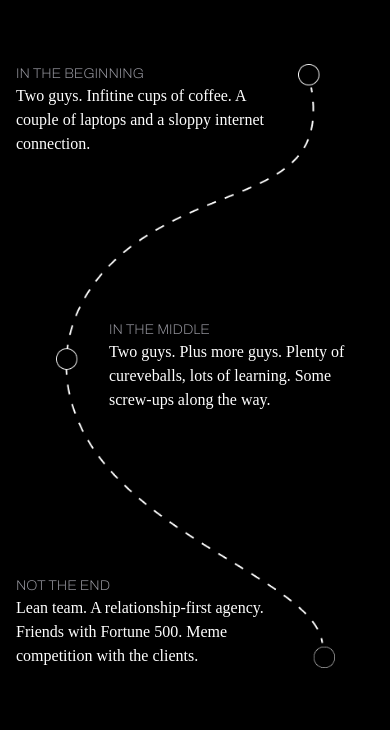
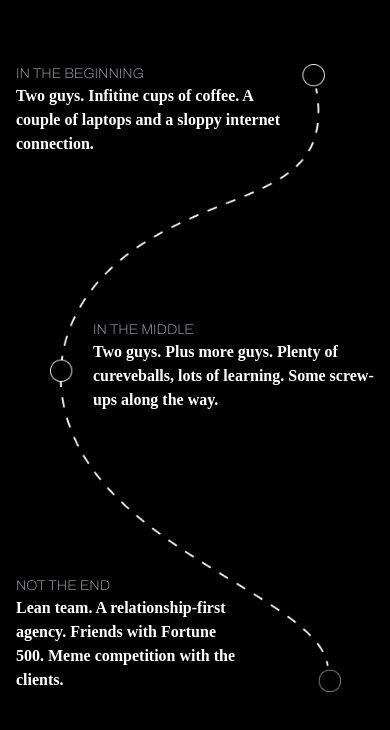
Before and after one commit to adnanadilalpha/alphasquad4.0, a Next.js app: page /components/people/component/begin in a window 390 px wide. Shown: the top 730 px of the page. Built offline with nearby package versions, Linux system fonts and the light colour scheme.

Commit message:
another bug fixed

```diff
--- a/pages/components/people/component/begin.jsx
+++ b/pages/components/people/component/begin.jsx
@@ -7,7 +7,7 @@ const section = () => {
         <div className="point mt-16 xl:mt-36 mb-44">
         <div className="w-full flex flex-col padding">
                 <p className="font text-zinc-400 md:text-base  text-sm xl:text-2xl font-thin uppercase">In the beginning</p>
-                <p className="Basement text-base md:text-xl xl:text-2xl">
+                <p className="Basement text-base md:text-xl xl:text-2xl font-extrabold">
                     Two guys.
                     Infitine cups of coffee.
                     A couple of laptops and a sloppy internet connection.
@@ -16,7 +16,7 @@ const section = () => {
 
         <div className="w-full flex flex-col padding--2">
             <p className="font text-zinc-400 md:text-base  text-sm xl:text-2xl font-thin uppercase">In the Middle</p>
-            <p className="Basement text-base md:text-xl xl:text-2xl">
+            <p className="Basement text-base md:text-xl xl:text-2xl font-extrabold">
             Two guys.
 Plus more guys.
 Plenty of cureveballs, lots of learning.
@@ -26,7 +26,7 @@ Some screw-ups along the way.
 
     <div className="w-full flex flex-col padding--3">
         <p className="font text-zinc-400 md:text-base  text-sm xl:text-2xl font-thin uppercase">Not the end</p>
-        <p className="Basement text-base md:text-xl xl:text-2xl">
+        <p className="Basement text-base md:text-xl xl:text-2xl font-extrabold">
 Lean team.
 A relationship-first agency.
 Friends with Fortune 500.
--- a/pages/components/people/people.css
+++ b/pages/components/people/people.css
@@ -154,19 +154,19 @@
 
     .padding {
         padding-left: 16px;
-        padding-right: 109px;
+        padding-right: 93px;
     }
 
     .padding--2 {
         padding-right: 16px;
-        padding-left: 109px;
+        padding-left: 93px;
         padding-top: 164px;
     }
 
     .padding--3 {
         padding-left: 16px;
         padding-top: 164px;
-        padding-right: 109px;
+        padding-right: 146px;
     }
 }
 
```
